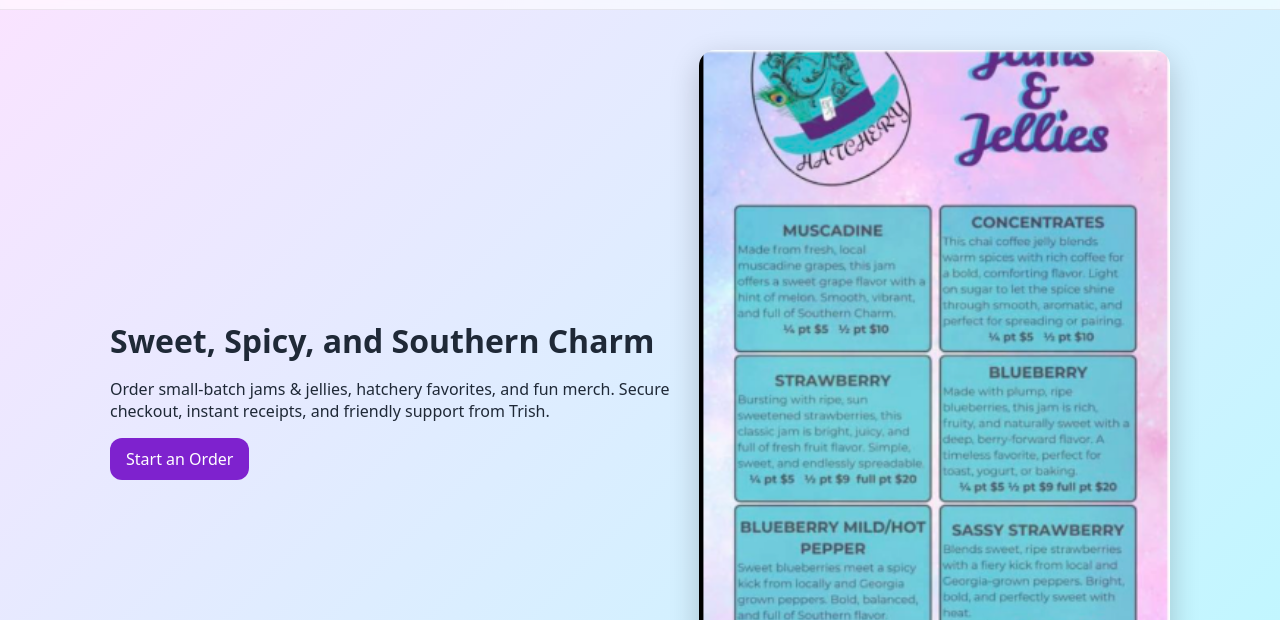
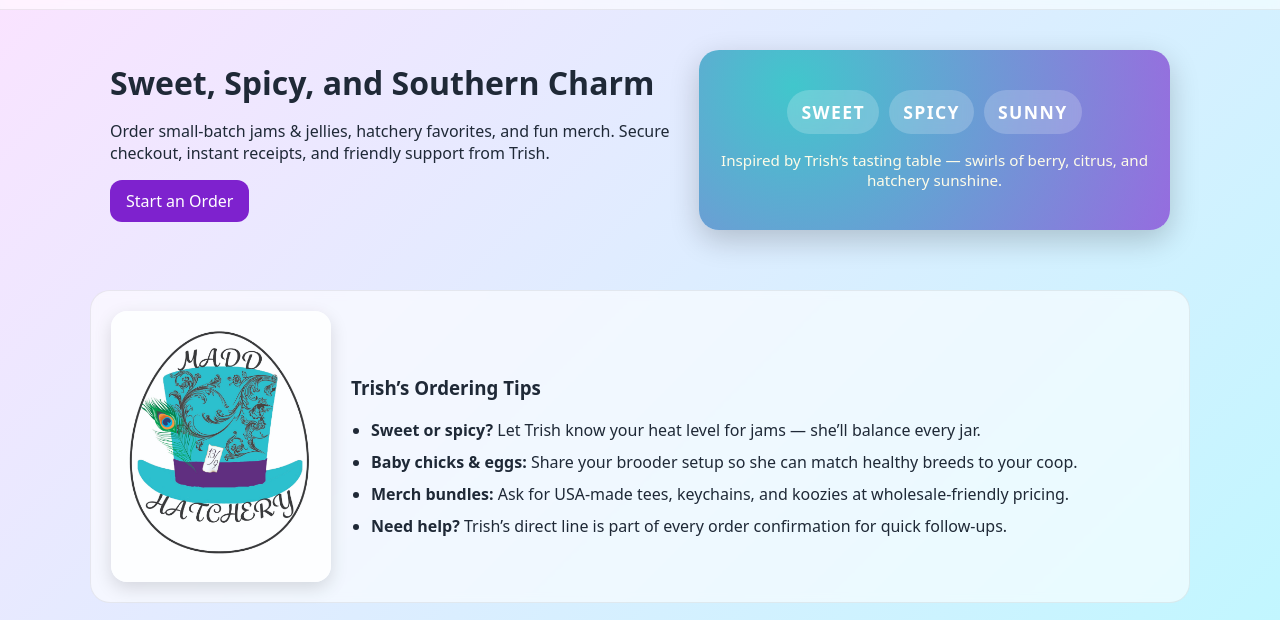
Before and after one commit to jimmershere/maddhatch, a plain HTML site: page frontend_go/public/index.html in a window 1280 px wide. Shown: the part 120-740 px from the top of the page. Drawn offline with Linux system fonts and the light colour scheme.

Commit message:
Remove unused flyer image and restyle hero section

```diff
--- a/frontend_go/public/assets/styles.css
+++ b/frontend_go/public/assets/styles.css
@@ -11,7 +11,13 @@
 .hero-copy h2{font-size:2rem;margin:.2rem 0}
 .cta{display:inline-block;background:var(--purple);color:white;padding:10px 16px;border-radius:12px;text-decoration:none;border:none;cursor:pointer}
 .cta:hover{filter:brightness(1.1)}
-.hero-art img{width:100%;border-radius:16px;box-shadow:0 10px 30px #0003}
+.hero-art{position:relative;display:flex;flex-direction:column;gap:16px;align-items:center;justify-content:center;padding:40px 20px;border-radius:20px;box-shadow:0 10px 30px #0003;background:radial-gradient(circle at 20% 20%,rgba(34,193,195,.85),rgba(126,34,206,.65)),linear-gradient(135deg,#fde2ff 0%,#c0f7ff 100%);color:#fff;text-align:center}
+.hero-burst{display:flex;gap:10px;font-size:1.1rem;font-weight:600;letter-spacing:.08em;text-transform:uppercase}
+.hero-burst span{padding:10px 14px;border-radius:999px;background:rgba(255,255,255,.2);backdrop-filter:blur(6px)}
+.hero-note{margin:0;font-size:.95rem;color:#fefce8}
+.trish{max-width:1100px;margin:20px auto;padding:20px;display:grid;grid-template-columns:220px 1fr;gap:20px;align-items:center;background:#fff9;border:1px solid #0001;border-radius:20px;backdrop-filter:blur(4px)}
+.trish-photo{width:100%;border-radius:16px;box-shadow:0 6px 18px #0002}
+.trish ul{margin:0;padding-left:20px;display:grid;gap:10px}
 .grid{max-width:1100px;margin:10px auto;display:grid;grid-template-columns:repeat(3,1fr);gap:16px;padding:0 20px}
 .card{background:#fff8;border:1px solid #0001;border-radius:16px;padding:18px;backdrop-filter:blur(4px);}
 .footer{padding:30px 20px;text-align:center;color:#334155}
@@ -20,4 +26,4 @@
 label{display:grid;gap:6px}
 input,textarea{padding:10px;border-radius:10px;border:1px solid #0002}
 .muted{color:#475569}
-@media (max-width:900px){ .hero{grid-template-columns:1fr} .grid{grid-template-columns:1fr} }
+@media (max-width:900px){ .hero{grid-template-columns:1fr} .grid{grid-template-columns:1fr} .trish{grid-template-columns:1fr;text-align:center} .trish ul{padding-left:0} }
--- a/frontend_go/public/index.html
+++ b/frontend_go/public/index.html
@@ -30,8 +30,26 @@
       <p>Order small-batch jams & jellies, hatchery favorites, and fun merch. Secure checkout, instant receipts, and friendly support from Trish.</p>
       <a class="cta" href="/order.html">Start an Order</a>
     </div>
-    <div class="hero-art">
-      <img src="/assets/73eba1bd-71a9-4899-a688-6f7238b4746c.png" alt="Flavor lineup">
+    <div class="hero-art" aria-hidden="true">
+      <div class="hero-burst">
+        <span>Sweet</span>
+        <span>Spicy</span>
+        <span>Sunny</span>
+      </div>
+      <p class="hero-note">Inspired by Trish’s tasting table — swirls of berry, citrus, and hatchery sunshine.</p>
+    </div>
+  </section>
+
+  <section class="trish">
+    <img src="/assets/MaddHatchery.jpg" alt="Trish at the Madd Hatchery" class="trish-photo">
+    <div>
+      <h3>Trish’s Ordering Tips</h3>
+      <ul>
+        <li><strong>Sweet or spicy?</strong> Let Trish know your heat level for jams — she’ll balance every jar.</li>
+        <li><strong>Baby chicks &amp; eggs:</strong> Share your brooder setup so she can match healthy breeds to your coop.</li>
+        <li><strong>Merch bundles:</strong> Ask for USA-made tees, keychains, and koozies at wholesale-friendly pricing.</li>
+        <li><strong>Need help?</strong> Trish’s direct line is part of every order confirmation for quick follow-ups.</li>
+      </ul>
     </div>
   </section>
 
```
Also changed, not shown: frontend_go/public/assets/73eba1bd-71a9-4899-a688-6f7238b4746c.png (deleted).
